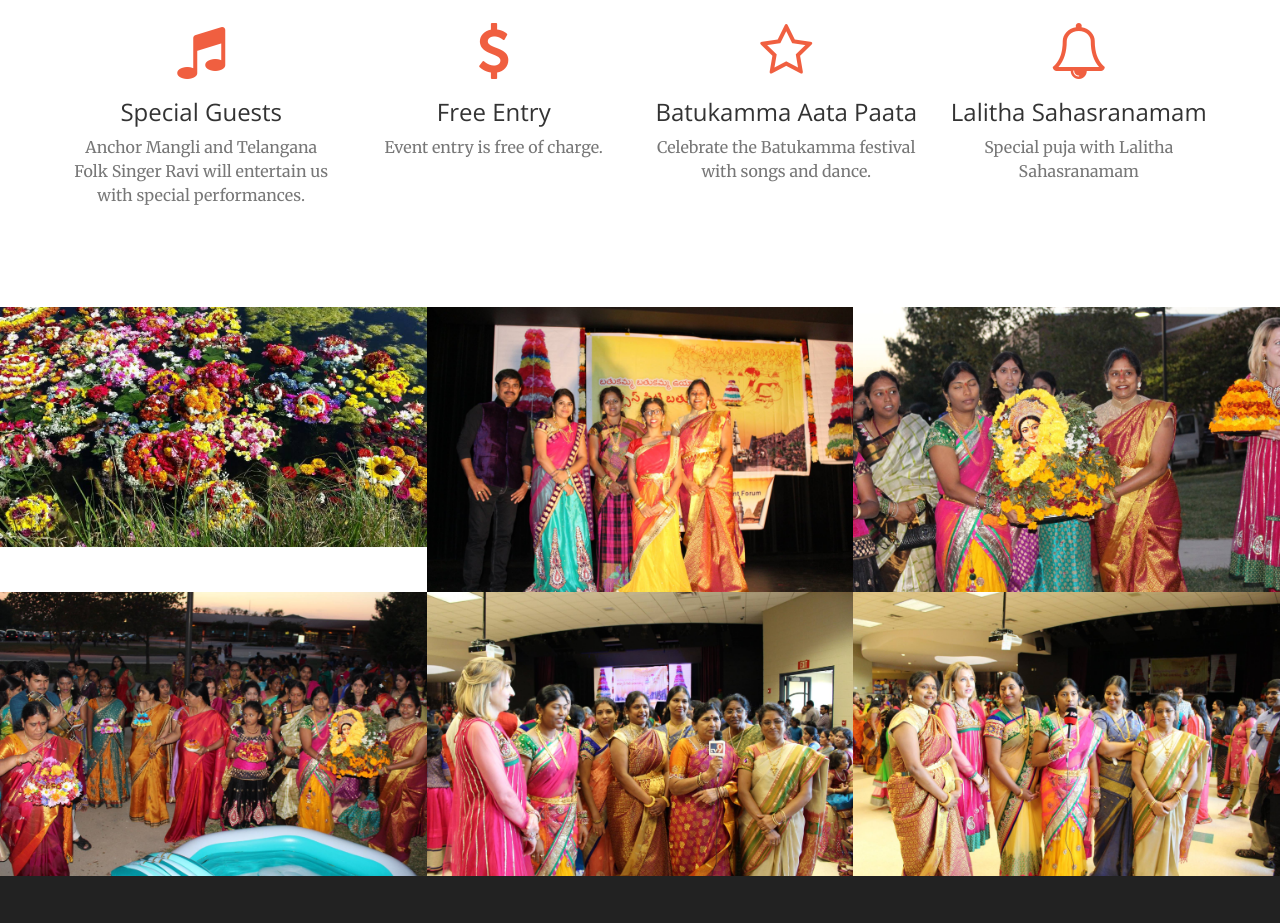
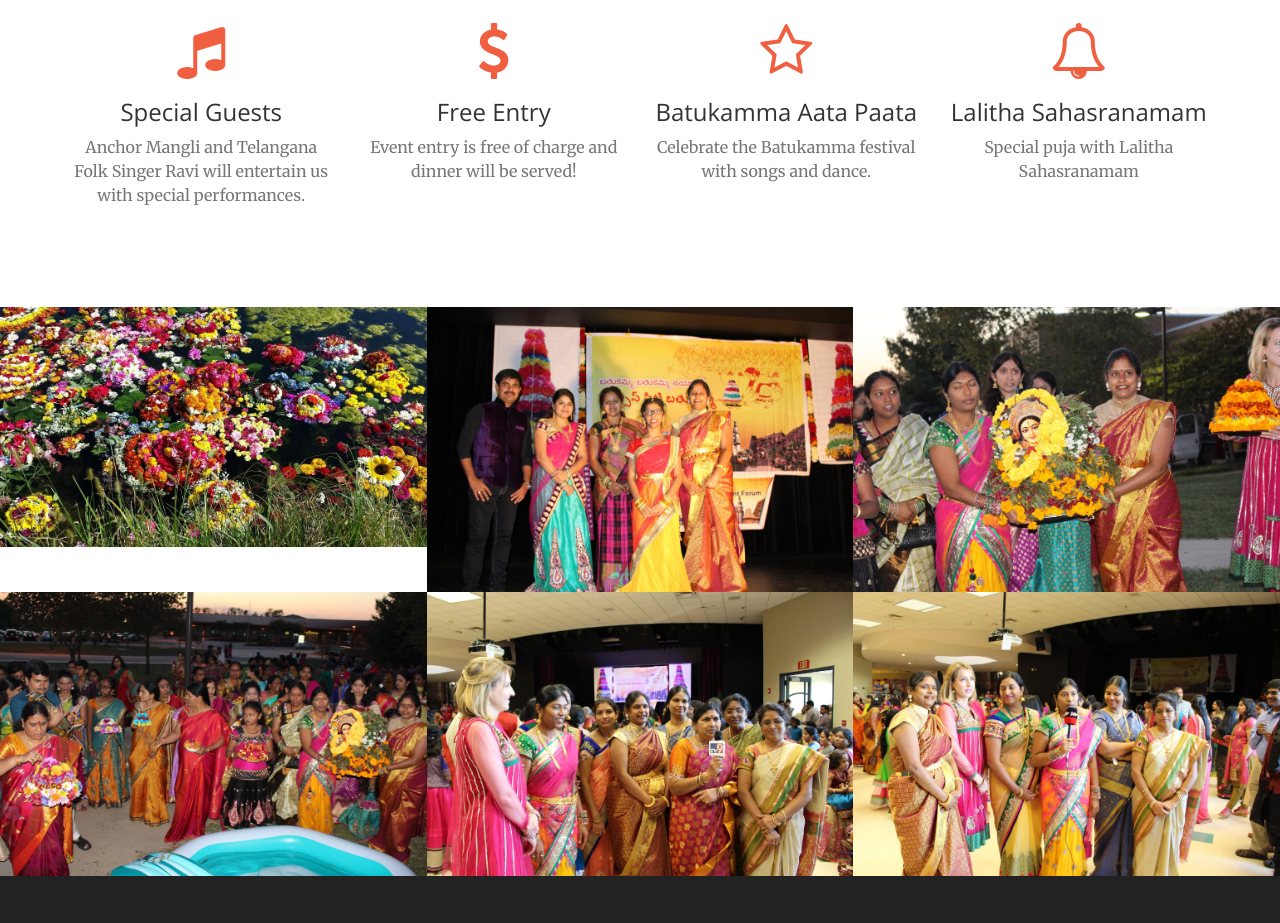
Before and after one commit to writersurya/kcbatukamma, a website: page index.html in a window 1280 px wide. Shown: the part 1387-2310 px from the top of the page. Drawn offline with nearby package versions, Linux system fonts and the light colour scheme.

Commit message:
asdf
asdf

```diff
--- a/index.html
+++ b/index.html
@@ -115,7 +115,7 @@
                     <div class="service-box">
                         <i class="fa fa-4x fa-usd text-primary sr-icons"></i>
                         <h3>Free Entry</h3>
-                        <p class="text-muted">Event entry is free of charge.</p>
+                        <p class="text-muted">Event entry is free of charge and dinner will be served!</p>
                     </div>
                 </div>
                 <div class="col-lg-3 col-md-6 text-center">
```
